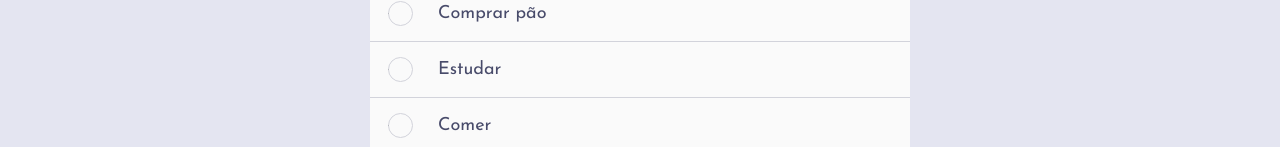
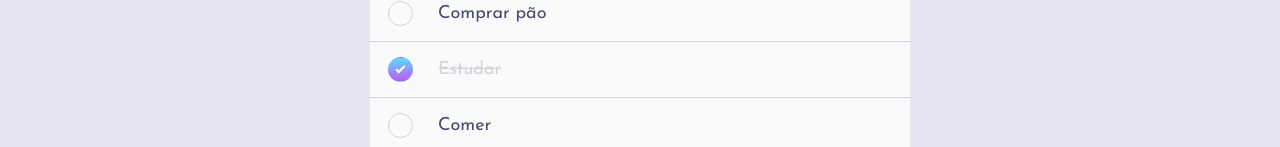
Before and after one commit to rafaelmassaro/todo-list, a React (Create React App) app: page / in a window 1280 px wide. Shown: the part 269-416 px from the top of the page. Built offline with nearby package versions, Linux system fonts and the light colour scheme.

Commit message:
Refatoring complete todo

```diff
--- a/src/components/CustomCheckbox/index.tsx
+++ b/src/components/CustomCheckbox/index.tsx
@@ -4,16 +4,17 @@ import { CheckboxContainer, HiddenCheckbox, StyledCheckbox, Text } from "./style
 import iconCheck from '../../assets/images/icon-check.svg';
 
 interface Props extends InputHTMLAttributes<HTMLInputElement>{
-    updateItem: () => void;
     children: ReactNode;
+    checkedItem: boolean;
+    completeTodo: () => void;
 }
 
-export function CustomCheckbox({ children, updateItem, ...rest }:Props){
-    const [checked, setChecked] = useState(false);
+export function CustomCheckbox({ children, checkedItem, completeTodo, ...rest }:Props){
+    const [checked, setChecked] = useState(checkedItem);
 
     function handleCheckboxChange(){
         setChecked(!checked);
-        updateItem();
+        completeTodo();
     }
 
     return(
--- a/src/components/ListItem/index.tsx
+++ b/src/components/ListItem/index.tsx
@@ -3,31 +3,21 @@ import { CustomCheckbox } from "../CustomCheckbox"
 import { Container } from "./styles"
 
 import iconCross from '../../assets/images/icon-cross.svg';
-import { useContext, useState } from "react";
+import { useContext } from "react";
 
 interface Props{
     item: ListProps;
 }
 
 export function ListItem({item}:Props){
-    const [newItem, setNewItem] = useState<ListProps>(item)
 
-    const { deleteTodo } = useContext(TodoContext);
+    const { deleteTodo, completeTodo } = useContext(TodoContext);
 
-    function updateItem(){
-        const updatedItem = {
-            ...newItem,
-            done: !newItem.done,
-        }
-
-        setNewItem(updatedItem)
-        console.log(updatedItem)
-    }
 
     return(
         <Container>
-            <CustomCheckbox updateItem={updateItem}>
-                {newItem.name}
+            <CustomCheckbox checkedItem={item.done} completeTodo={() => completeTodo(item.id)}>
+                {item.name}
             </CustomCheckbox>
 
             <button
--- a/src/contexts/todocontext.tsx
+++ b/src/contexts/todocontext.tsx
@@ -4,6 +4,7 @@ interface ContextProps{
     list: ListProps[];
     addTodo: (todoName: string) => void;
     deleteTodo: (id: number) => void;
+    completeTodo: (id: number) => void;
 }
 
 interface ProviderProps{
@@ -21,15 +22,15 @@ export const TodoContext = createContext({} as ContextProps);
 export default function TodoContextProvider({children}: ProviderProps){
     const [list, setList] = useState<ListProps[]>([
         {id: 1, name: 'Comprar pão', done: false},
-        {id: 2, name: 'Estudar', done: false},
+        {id: 2, name: 'Estudar', done: true},
         {id: 3, name: 'Comer', done: false}
     ])
 
-    function addTodo(taskName:string){
+    function addTodo(todoName: string){
         const updateList = [...list];
         updateList.push({
-          id: updateList.length + 1,
-          name: taskName,
+          id: list.length + 1,
+          name: todoName,
           done: false,
         });
         setList(updateList);
@@ -40,9 +41,22 @@ export default function TodoContextProvider({children}: ProviderProps){
         setList(newList);
     }
 
+    function completeTodo(id: number){
+        const newList = list.map(item => {
+            if(item.id === id){
+                return {...item, done: !item.done}
+            }
+            return item;
+        })
+
+
+
+        setList(newList);
+    }
+
 
     return(
-        <TodoContext.Provider value={{ list, addTodo, deleteTodo }}>
+        <TodoContext.Provider value={{ list, addTodo, deleteTodo, completeTodo }}>
             {children}
         </TodoContext.Provider>
     )
```
